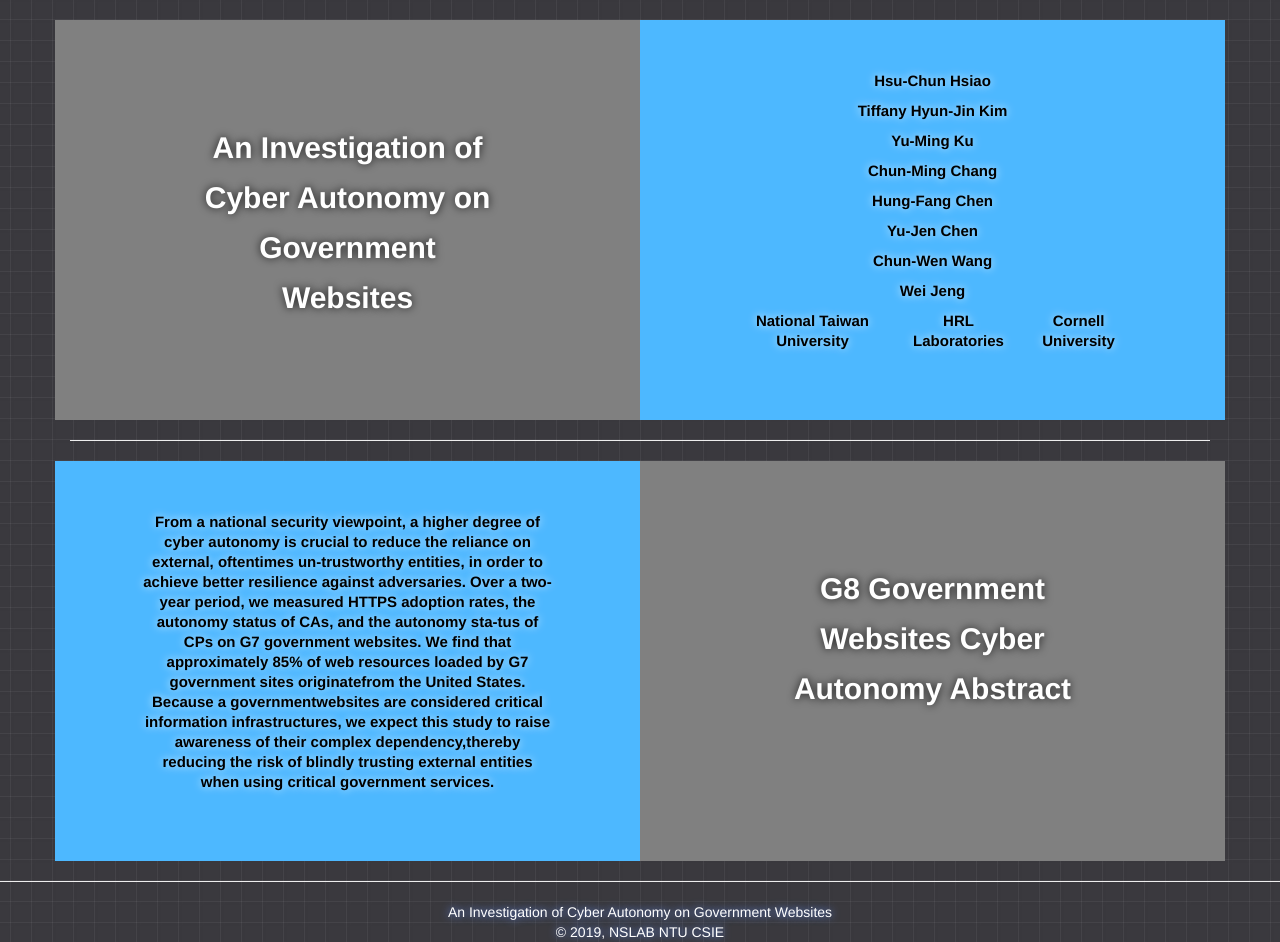
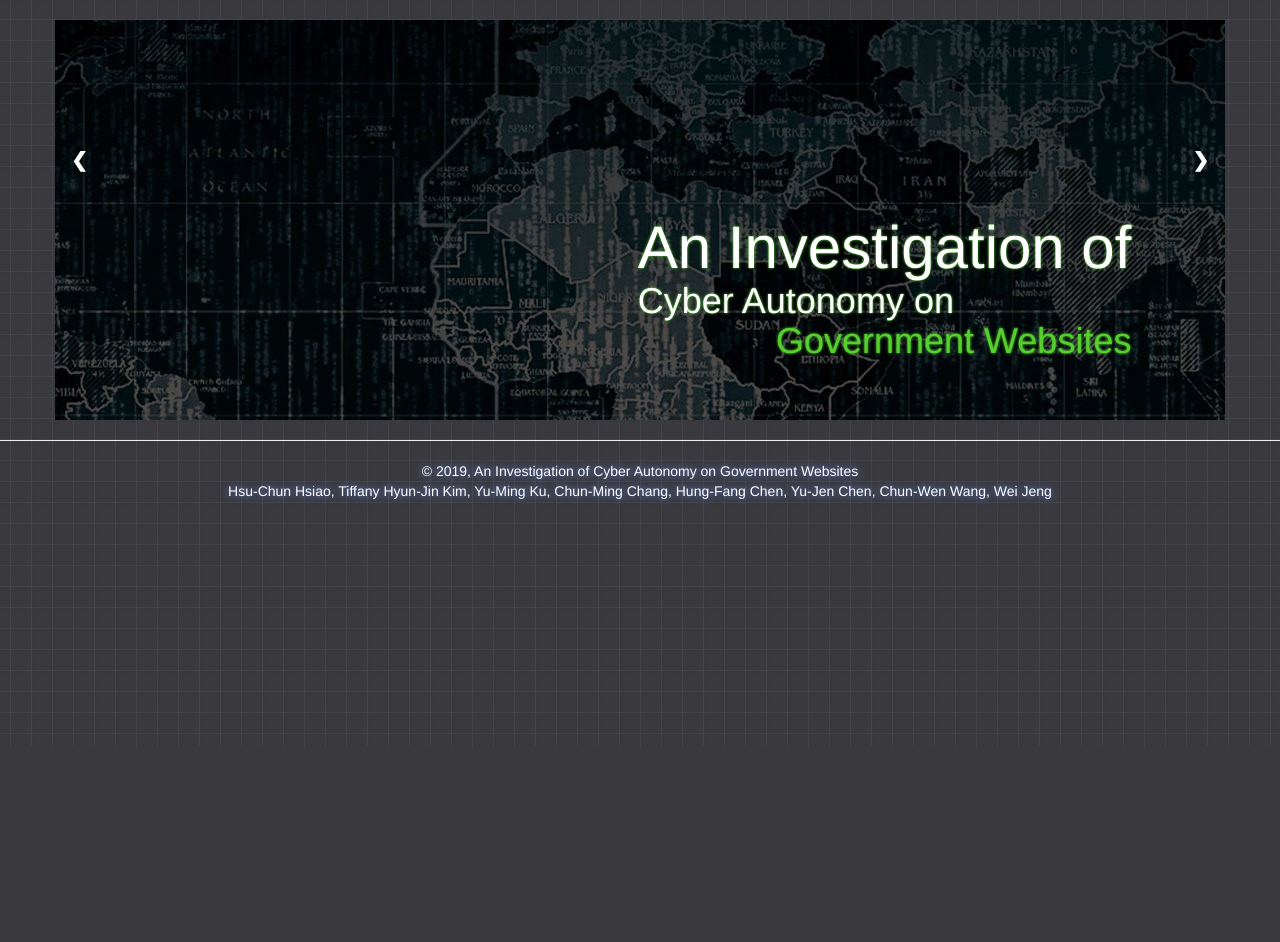
Before and after one commit to jimmychang851129/CyberAutonomy, a Django app: page / in a window 1280 px wide. Shown: the part 54-996 px from the top of the page. After the commit the page ends 788 px from the top, so only its background shows below. Run offline with Django 3.2, Linux system fonts and the light colour scheme; some libraries are stand-ins or nearby versions.

Commit message:
UI updated

```diff
--- a/src/templates/CPAnalysis/cpDetail.html
+++ b/src/templates/CPAnalysis/cpDetail.html
@@ -6,7 +6,7 @@
 	<link rel='stylesheet' href="{% static 'style/bootstrap.min.css' %}"></link>
 	<link rel="stylesheet" href="{% static 'style/style.css' %}"></link>
 	<meta charset="utf-8"></meta>
-	<title>G8 Government Websites CP external usage</title>
+	<title>G7 Government Websites CP external usage</title>
 </head>
 <body>
 <nav class="navbar navbar-inverse">
--- a/src/templates/HTTPSAnalysis/httpsDetail.html
+++ b/src/templates/HTTPSAnalysis/httpsDetail.html
@@ -6,7 +6,7 @@
 	<link rel='stylesheet' href="{% static 'style/bootstrap.min.css' %}"></link>
 	<link rel="stylesheet" href="{% static 'style/style.css' %}"></link>
 	<meta charset="utf-8"></meta>
-	<title>G8 Government Websites HTTPS HSTS adoption</title>
+	<title>G7 Government Websites HTTPS HSTS adoption</title>
 </head>
 <body>
 <nav class="navbar navbar-inverse">
--- a/src/templates/TLSAnalysis/tlsDetail.html
+++ b/src/templates/TLSAnalysis/tlsDetail.html
@@ -6,7 +6,7 @@
 	<link rel='stylesheet' href="{% static 'style/bootstrap.min.css' %}"></link>
 	<link rel="stylesheet" href="{% static 'style/style.css' %}"></link>
 	<meta charset="utf-8"></meta>
-	<title>G8 Government Websites TLS vulnerability details</title>
+	<title>G7 Government Websites TLS vulnerability details</title>
 </head>
 <body>
 <nav class="navbar navbar-inverse">
--- a/src/templates/footer.html
+++ b/src/templates/footer.html
@@ -1,6 +1,6 @@
 <footer>
 	<hr>
-	An Investigation of Cyber Autonomy on Government Websites
+	&copy; 2019, An Investigation of Cyber Autonomy on Government Websites
 	<br>
-	&copy; 2019, NSLAB NTU CSIE
+	Hsu-Chun Hsiao, Tiffany Hyun-Jin Kim, Yu-Ming Ku, Chun-Ming Chang, Hung-Fang Chen, Yu-Jen Chen, Chun-Wen Wang, Wei Jeng
 </footer>
--- a/src/templates/index.html
+++ b/src/templates/index.html
@@ -5,7 +5,8 @@
 	<meta charset="utf-8"></meta>
 	<link rel='stylesheet' href="{% static 'style/bootstrap.min.css' %}"></link>
 	<link rel="stylesheet" href="{% static 'style/style.css' %}"></link>
-	<title>G8 Government Websites Cyber Autonomy</title>
+	<script src="{% static 'script/jquery.min.js' %}"></script>
+	<title>G7 Government Websites Cyber Autonomy</title>
 </head>
 <body>
 <nav class="navbar navbar-inverse">
@@ -23,39 +24,33 @@
 
 <div class="container">
 	<div class="row">
-		<div class="col-lg-6 two-columns" style="background: grey;">
-			<div class="banner">An Investigation of Cyber Autonomy on Government Websites</div>
-		</div>
-		<div class="col-lg-6 two-columns" style="background: var(--main-color);">
-			<div class="text-banner">
-					<p>Hsu-Chun Hsiao</p>
-					<p>Tiffany Hyun-Jin Kim</p>
-					<p>Yu-Ming Ku</p>
-					<p>Chun-Ming Chang</p>
-					<p>Hung-Fang Chen</p>
-					<p>Yu-Jen Chen</p>
-					<p>Chun-Wen Wang</p>
-					<p>Wei Jeng</p>
-			<table width="100%" align="center">
-
-				<tbody>
-					<tr style="border-spacing: 5px;">
-					<td valign="middle" align="right"></td>
-					<td valign="middle">National Taiwan University</td>
-					<td valign="middle">HRL Laboratories</td>
-					<td valign="middle">Cornell University</td>
-					</tr>
-				</tbody>
-			</table>
+		<div class="home-banner">
+			<a class="prev" onclick="plusSlides(-1)">❮</a>
+  		<a class="next" onclick="plusSlides(1)">❯</a>
+			<h1 class="slides"><span style="font-size: 60px;">An Investigation of</span><br> Cyber Autonomy on <br><span style="color: #56d02e; float: right;">Government Websites</span></h1>
+			<div class="slides" style="display: none;">
+				<div class="col-lg-1"></div>
+				<div class="col-lg-6">
+					<h2>
+					<p class="title">Introduction</p>
+					<br>
+					<p class="context">We aim to investigate cyber autonomy among government websites. Gathering top 100 for each Group of Seven (G7) countries, 3 crucial elements of security concerns are measured below:</p>
+					</h2>
+				</div>
+				<div class="col-lg-4">
+					<h3>
+						<p class="title">HTTPS</p>
+						<p class="context">Any en-route, off-path adversary are capable of hijacking route.</p>
+						<p class="title">Certificate Authority</p>
+						<p class="context">Rogue CAs can easily spoof certificates.</p>
+						<p class="title">Content Provider</p>
+						<p class="context">Loading resources from untrusted server or foreign server, chances are that malicious code will be executed.</p>
+					</h3>
+				</div>
 			</div>
 		</div>
 	</div>
-	<hr>
 	<div class="row">
-		<div class="col-lg-6 two-columns" style="background: var(--main-color);"><div class="text-banner">From a national security viewpoint, a higher degree of cyber autonomy is crucial to reduce the reliance on external, oftentimes un-trustworthy entities, in order to achieve better resilience against adversaries. Over a two-year period, we measured HTTPS adoption rates, the autonomy status of CAs, and the autonomy sta-tus of CPs on G7 government websites. We find that approximately 85% of web resources loaded by G7 government sites originatefrom the United States. Because a governmentwebsites are considered critical information infrastructures, we expect this study to raise awareness of their complex dependency,thereby reducing the risk of blindly trusting external entities when using critical government services.</div></div>
-		<div class="col-lg-6 two-columns" style="background: grey;">
-			<div class="banner">G8 Government Websites Cyber Autonomy Abstract</div>
-		</div>
 	</div>
 
 </div>
@@ -66,3 +61,17 @@
 
 </body>
 </html>
+<script>
+	var slideIndex = 1;
+	function plusSlides(next) {
+		var slides = $(".slides");
+		console.log(slides);
+		for(i = 0 ; i < slides.length; i++){
+			slides.css("display","none");
+		}
+		slideIndex = slideIndex + next;
+		if(slideIndex > slides.length) {slideIndex = 1;}
+		if(slideIndex == 0) {slideIndex = slides.length;}
+		slides[slideIndex-1].style.display = "block";
+	}
+</script>
--- a/src/templates/style/style.css
+++ b/src/templates/style/style.css
@@ -29,48 +29,95 @@ body {
 .menuborder {
   border-right: white solid 1px;
 }
+.form-description {
+  font-family:Trebuchet MS;
+}
 .search-banner {
   background-image: url("../bg-banner.jpg");
   background-repeat: no-repeat;
   background-position: center;
 }
-.two-columns {
-  width: 50%;
+.prev, .next {
+  cursor: pointer;
+  position: absolute;
+  top: 40%;
+  width: auto;
+  padding: 16px;
+  margin-top: -50px;
+  color: white;
+  font-weight: bold;
+  font-size: 20px;
+  border-radius: 0 3px 3px 0;
+  user-select: none;
+  -webkit-user-select: none;
+}
+.next {
+  right: 0;
+  border-radius: 3px 0 0 3px;
+}
+.prev:hover,
+.next:hover {
+  text-decoration: none;
+  background-color: rgba(0, 0, 0, 0.8);
+}
+
+.home-banner {
+  width: 100%;
+  background-image: url("../home-banner.jpg");
+  background-repeat: no-repeat;
+  background-position: center;
   box-sizing: border-box;
   position: relative;
   -webkit-box-orient: vertical;
   -webkit-box-direction: normal;
   -webkit-box-pack: center;
   flex-direction: normal;
-  justify-content: center;
   height: 400px;
-  padding: 0 3%;
+  padding-top: 1%;
 }
-
-.banner {
-  color: #fff;
-  max-width: 100%;
+.home-banner h1 {
+  padding-top: 14%;
+  padding-right: 8%;
+  float: right;
+  color: white;
+  text-shadow: 0 0px 3px #56d02e;
+}
+.home-banner h2 {
   text-align: center;
+  padding-top: 8%;
+  padding-left: 5%;
+  color: white;
+  text-shadow: 0 0px 3px #56d02e;
+}
+.home-banner h2 p.title {
+  float: right;
+  font-size: 40px;
+  font-weight: 300;
+}
+.home-banner h2 p.context {
+  float: left;
+  padding-top: 15px;
+  font-size: 20px;
+  text-align: left;
+}
+.home-banner h3 {
+  padding-top: 8%;
+  text-shadow: 0 0px 3px black;
+  float: left;
+}
+.home-banner h3 p.title {
+  font-size: 30px;
   font-weight: 600;
-  font-size: 30px;
-  line-height: 50px;
-  bottom: 12vw;
-  padding: 20%;
-  text-shadow: 0 0px 8px rgba(0,0,0,.8);
+  color: #56d02e;
+  text-shadow: 0 0px 0.1px white;
+  text-decoration: underline;
+  text-decoration-color: #333;
 }
-
-.text-banner {
-  color: #000;
-  max-width: 100%;
-  text-align: center;
-  font-weight: bold;
-  font-size: 15px;
-  line-height: 20px;
-  bottom: 12vw;
-  padding: 10%;
-  text-shadow: 0 0px 8px rgba(255,255,255,.8);
-  border-spacing: 20px 10px;
-  border-collapse: separate;
+.home-banner h3 p.context {
+  color: #FFF;
+  font-weight: 10;
+  padding: 5px 0px;
+  font-size: 18px;
 }
 
 .search-button {
```
Also changed, not shown: src/templates/CAAnalysis/ca.html (+9 -6 lines), src/templates/CPAnalysis/cp.html (+6 -3 lines), src/templates/HSTSAnalysis/hsts.html (+7 -4 lines), src/templates/HTTPSAnalysis/https.html (+7 -4 lines), src/templates/TLSAnalysis/tls.html (+7 -4 lines), src/templates/home-banner.jpg (added).
